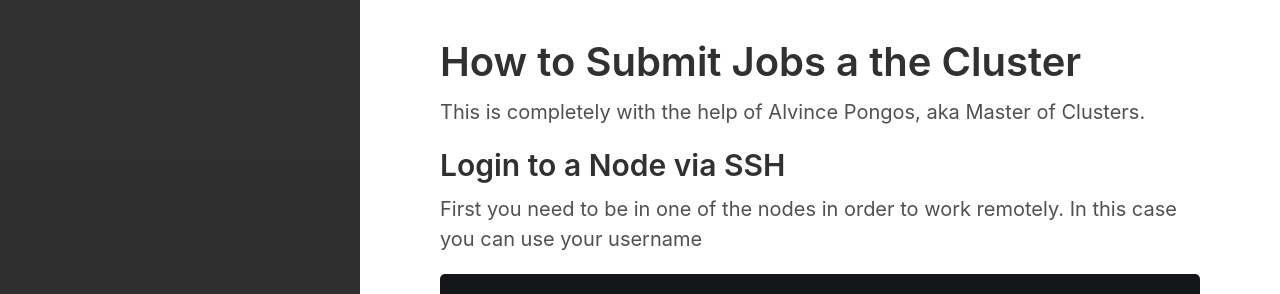
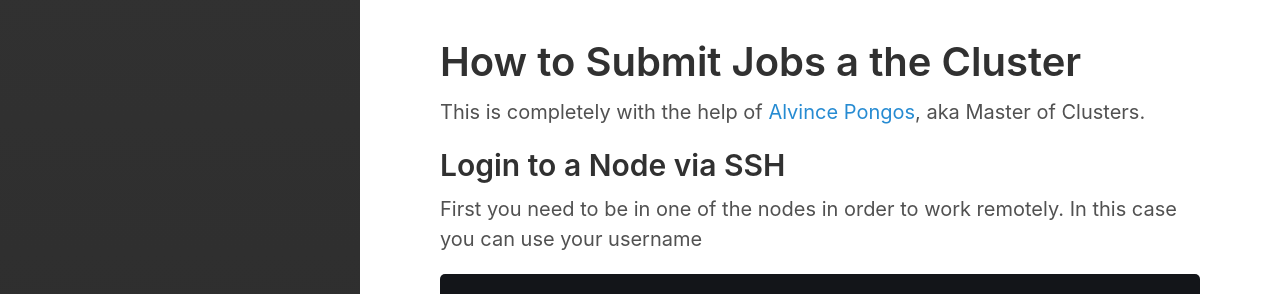
Before and after one commit to nicolasshu/www, a Jekyll site: the page built from _posts/2018-08-09-usingthecluster.md, in a window 1280 px wide. Shown: the part 130-424 px from the top of the page. Built offline with Jekyll 4.4.1, drawn with Linux system fonts in a browser that asks for light colours; part of the change alters nothing that is shown.

```diff
--- a/_posts/2018-08-09-usingthecluster.md
+++ b/_posts/2018-08-09-usingthecluster.md
@@ -7,7 +7,7 @@ categories:
 
 # How to Submit Jobs a the Cluster
 
-This is completely with the help of Alvince Pongos, aka Master of Clusters.
+This is completely with the help of [Alvince Pongos](https://www.linkedin.com/in/alvince-le-arnz-pongos-31512b35), aka Master of Clusters.
 
 ## Login to a Node via SSH
 First you need to be in one of the nodes in order to work remotely. In this case you can use your username
```
